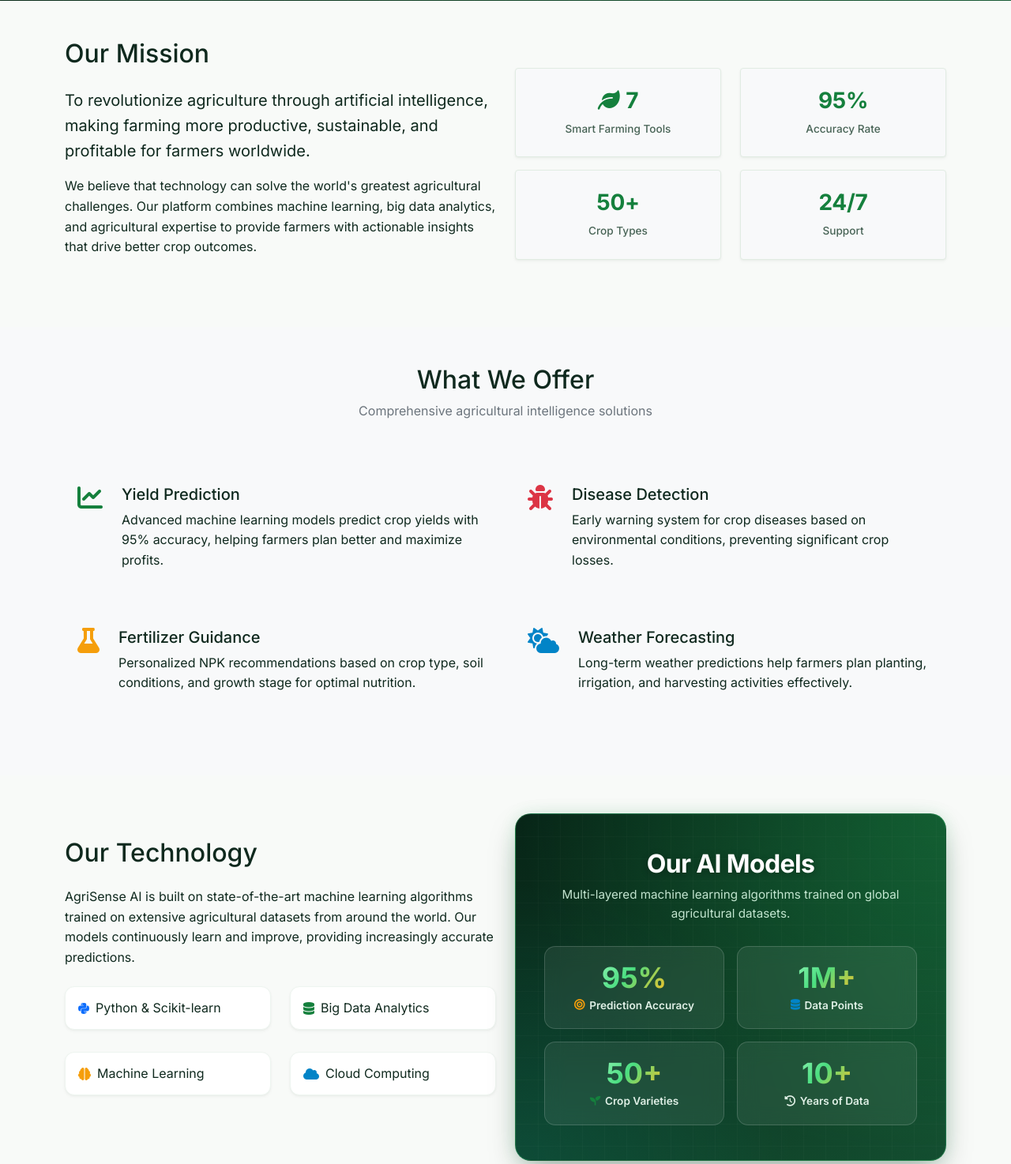
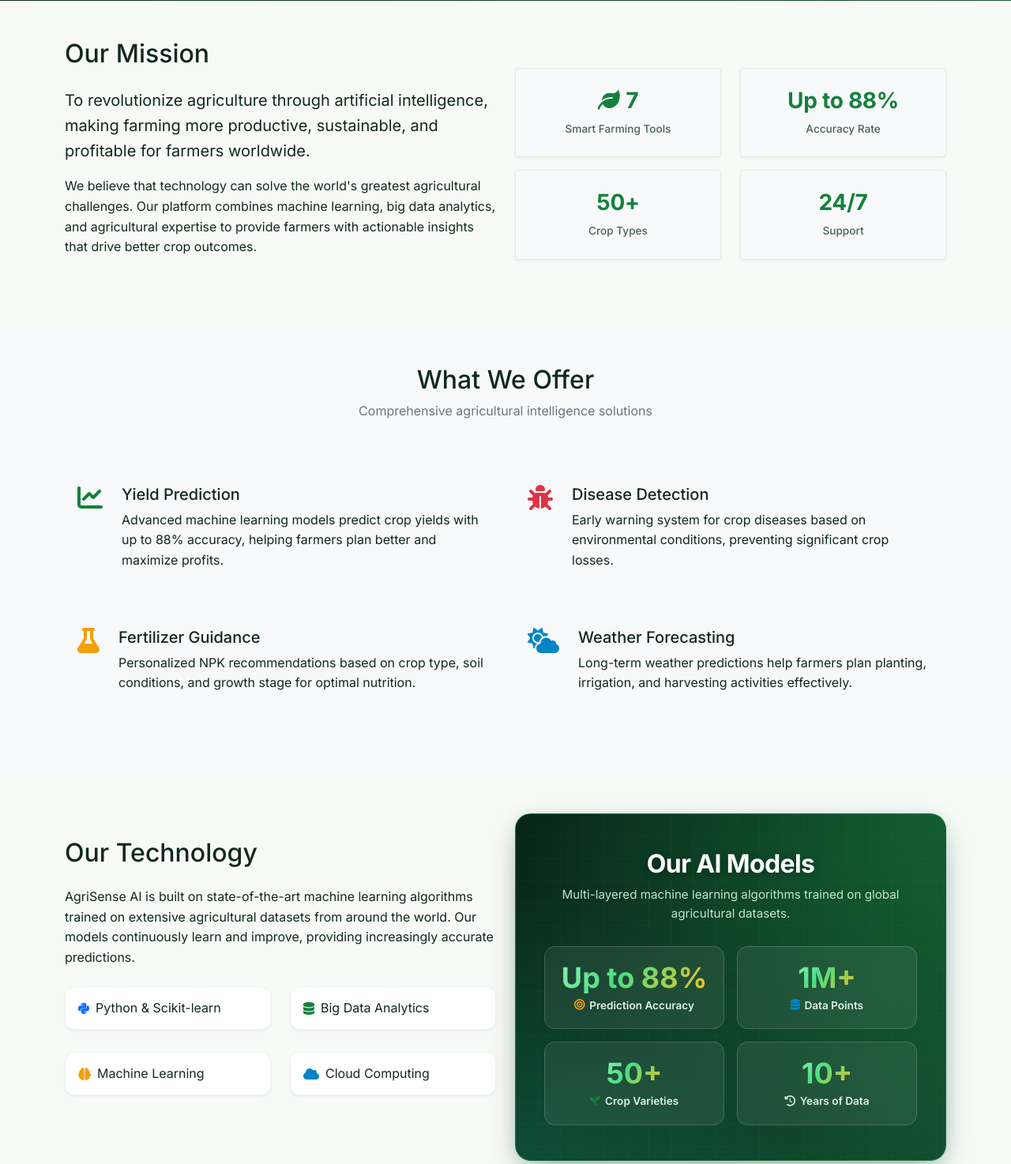
Before and after one commit to vinayak349/Agriculture-helping-ai, a Flask app: page /about in a window 1280 px wide. Shown: the part 463-1937 px from the top of the page at 79% size. Run offline with Flask 3, Linux system fonts and the light colour scheme.

Commit message:
Update UI accuracy claims to realistic 'Up to 88%' across landing and about pages

```diff
--- a/models/init.py
+++ b/models/init.py
@@ -15,7 +15,7 @@ MODEL_INFO = {
     "yield_prediction": {
         "name": "Crop Yield Prediction",
         "algorithm": "Random Forest Regressor",
-        "accuracy": "95%",
+        "accuracy": "Up to 88%",
         "features": ["rainfall", "pesticide_usage", "temperature"]
     },
     "disease_prediction": {
--- a/templates/about.html
+++ b/templates/about.html
@@ -43,7 +43,7 @@
                     </div>
                     <div class="col-6 mb-3">
                         <div class="stat-card text-center p-4 bg-light rounded">
-                            <h3 class="text-success mb-2">95%</h3>
+                            <h3 class="text-success mb-2">Up to 88%</h3>
                             <p class="mb-0">Accuracy Rate</p>
                         </div>
                     </div>
@@ -82,7 +82,7 @@
                     </div>
                     <div>
                         <h5>Yield Prediction</h5>
-                        <p>Advanced machine learning models predict crop yields with 95% accuracy, helping farmers plan better and maximize profits.</p>
+                        <p>Advanced machine learning models predict crop yields with up to 88% accuracy, helping farmers plan better and maximize profits.</p>
                     </div>
                 </div>
             </div>
@@ -172,7 +172,7 @@
                     <div class="row g-3 model-stat-grid">
                         <div class="col-6">
                             <div class="model-stat-card">
-                                <span class="stat-value">95%</span>
+                                <span class="stat-value">Up to 88%</span>
                                 <span class="stat-caption">
                                     <i class="fas fa-bullseye text-warning"></i> Prediction Accuracy
                                 </span>
--- a/templates/index.html
+++ b/templates/index.html
@@ -29,7 +29,7 @@
                 <div class="hero-image">
                     <div class="hero-stat-card">
                         <i class="fas fa-seedling"></i>
-                        <span>95% Accuracy</span>
+                        <span>Up to 88% Accuracy</span>
                     </div>
                     <div class="hero-stat-card">
                         <i class="fas fa-leaf"></i>
```
